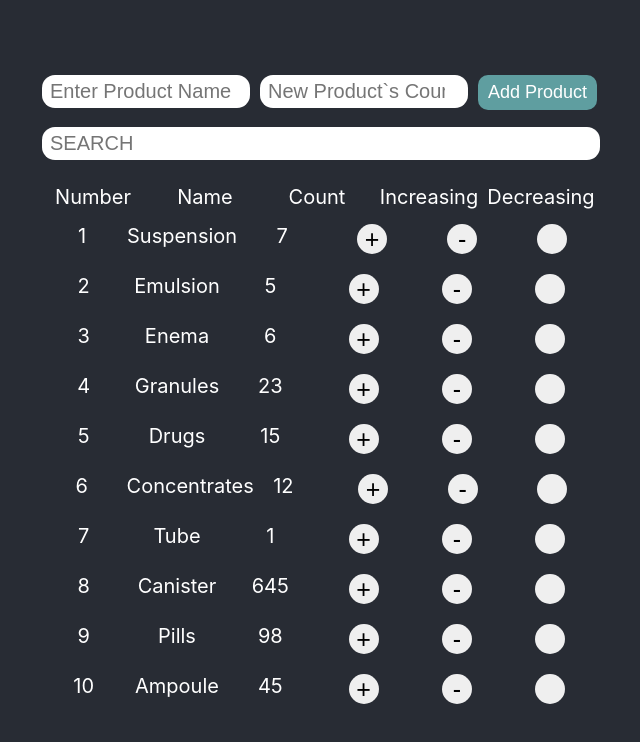
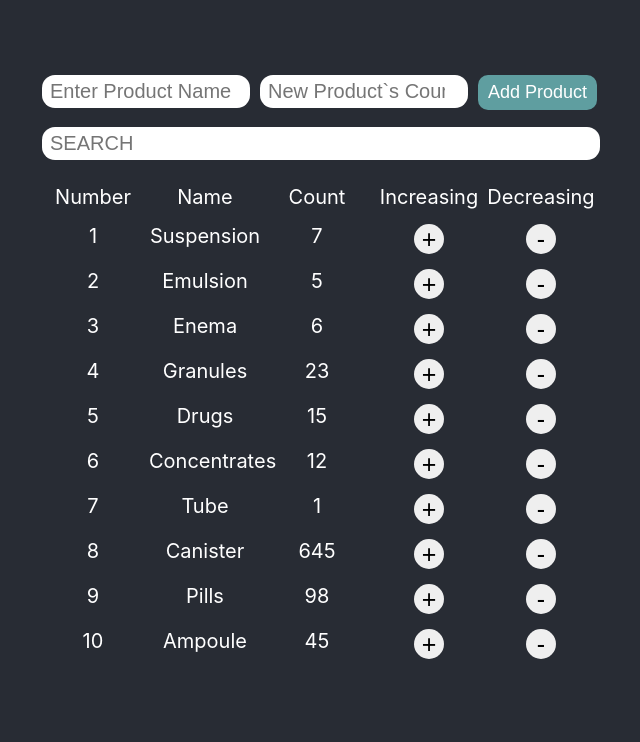
Before and after one commit to moudy-wold/cruds-With-React-JS, a React (Create React App) app: page / in a window 1280 px wide. Shown: the top 742 px of the page, without its empty margins (323-963 px from the left). Built offline with nearby package versions, Linux system fonts and the light colour scheme.

Commit message:
Update searchStyle.css

```diff
--- a/src/components/searchStyle.css
+++ b/src/components/searchStyle.css
@@ -56,6 +56,7 @@ input {
 .table .content .row {
     display: flex;
     justify-content: space-between;
+    position: relative;
 }
 
 .table .navbar .ele,
@@ -77,6 +78,25 @@ input {
     transition: .2s;
 }
 
-button:active {
+.table .content .row .ele:last-child {
+    position: absolute;
+    right: -100px;
+    top: 40%;
+    transform: translateY(-50%);
+}
+
+.content .remove button {
+    width: 35px;
+    height: 35px;
+    cursor: pointer;
+    background-color: transparent;
+}
+
+.content .remove i {
+    color: rgb(213, 52, 12);
+}
+
+button:active,
+.content .remove i:active {
     transform: translateY(2px);
 }
```
